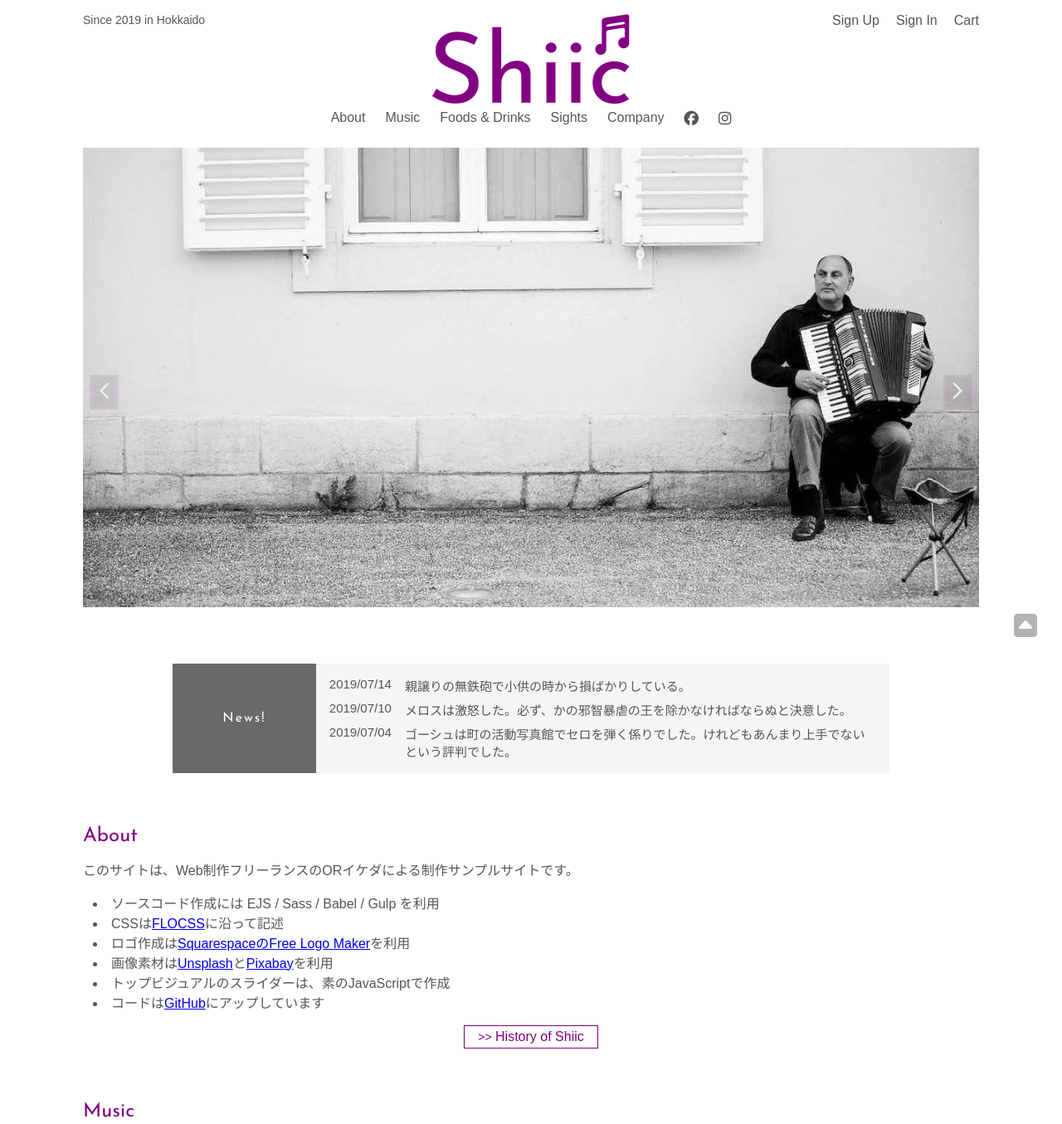
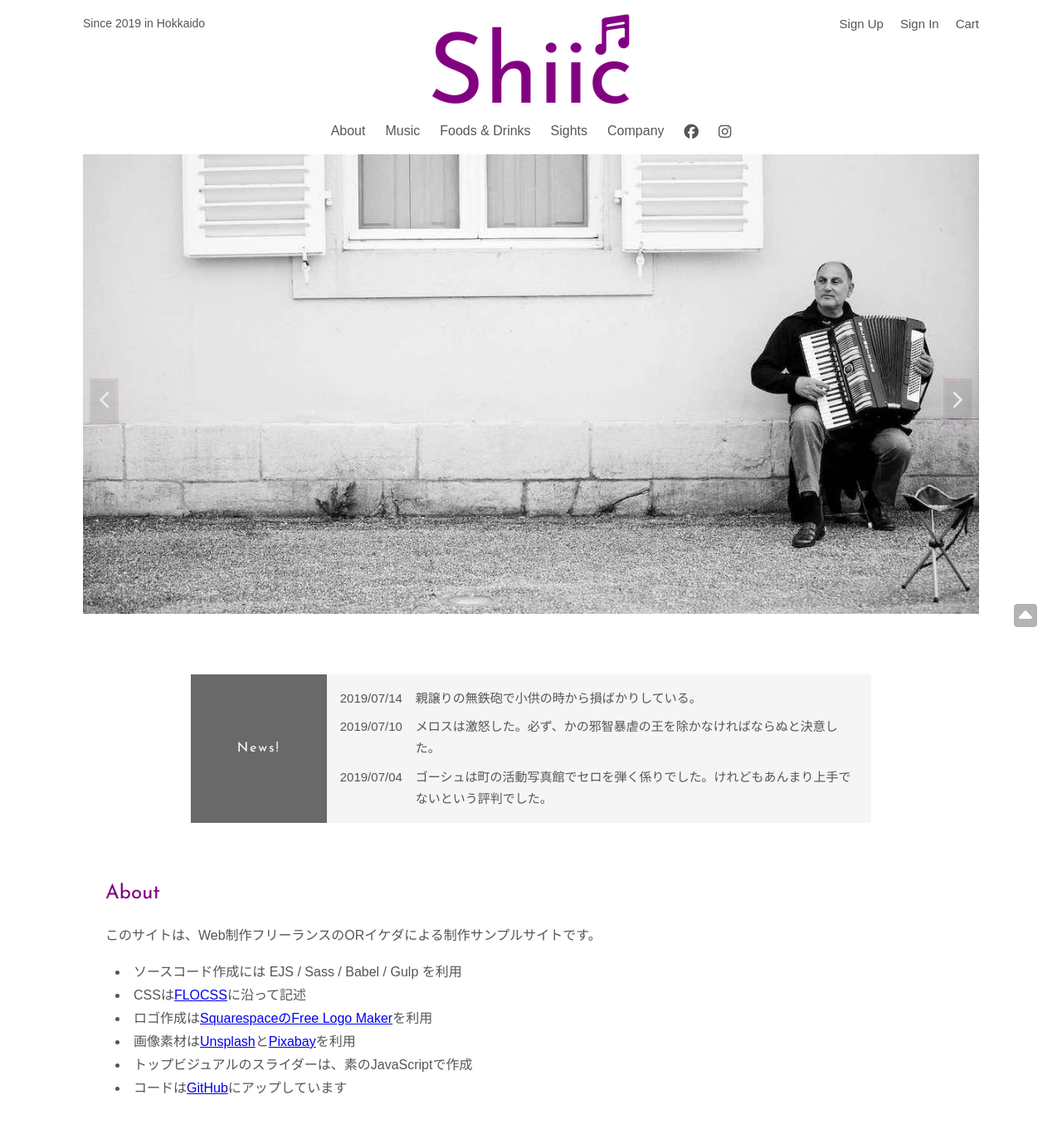
Before and after one commit to bugalu/sample_site_002_ShiicInc, a website: page src/ejs/index.ejs in a window 1280 px wide. Shown: the top 1355 px of the page at 83% size. Drawn offline with nearby package versions, Linux system fonts and the light colour scheme; files that its build step writes are made by us from their sources; files whose address does not match are found by name.

Commit message:
ブレークポイント変更など

```diff
--- a/src/ejs/index.ejs
+++ b/src/ejs/index.ejs
@@ -70,9 +70,9 @@ let randNum = Math.floor(Math.random()*1000);
       <p class="header__established">Since 2019 in Hokkaido</p>
       <div class="p-header__shop-nav">
         <ul class="font-black">
-          <li><a href="#" target="_blank">Sign Up</a></li>
-          <li><a href="#" target="_blank"><span>Sign In</span></a></li>
-          <li><a href="#" target="_blank"><span>Cart</span></a></li>
+          <li class="font-s"><a href="#" target="_blank">Sign Up</a></li>
+          <li class="font-s"><a href="#" target="_blank"><span>Sign In</span></a></li>
+          <li class="font-s"><a href="#" target="_blank"><span>Cart</span></a></li>
         </ul>
       </div>
       <!-- /.shop-nav -->
@@ -158,7 +158,7 @@ let randNum = Math.floor(Math.random()*1000);
         </ul>
       </div>
       <div class="p-about__button p-about__button-roll font-purple inview" data-type="fadeIn">
-        <div class="btn">
+        <div class="btn font-m">
           <span class="font-xs">&gt;&gt;</span> History of Shiic
         </div>
       </div>
--- a/src/sass/style.scss
+++ b/src/sass/style.scss
@@ -8,8 +8,9 @@ $rfs-base-value: 1rem;
 /* variables
    ------------------------------------------------------ */
 $font-bk: #555555;
-/* ---
-可変フォントサイズ用の変数
+
+/* variables 可変フォントサイズ用の変数
+   ------------------------------------------------------
 768〜1024px幅においてフォントサイズを変化させる
 --- */
 $variable-start: 768;
@@ -31,6 +32,7 @@ body {
   box-sizing: border-box;
   list-style: none;
   text-decoration: none;
+  line-height: 1.75;
 }
 /* default style
    ------------------------------------------------------ */
@@ -149,12 +151,14 @@ li:not([class]),
   @media screen and (min-width: 768px) {
     margin-top: 7rem;
   }
-  @media screen and (min-width: 1200px) {
+  @media screen and (min-width: 1024px) {
     margin-top: 9rem;
   }
 }
 .l-section {
-  margin-top: 1rem;
+  margin: 1rem auto 0;
+  max-width: 1080px;
+  width: 95%;
   @media screen and (min-width: 768px) {
     margin-top: 4rem;
   }
@@ -178,7 +182,7 @@ header
   position: relative;
   margin: 0 auto;
   max-width: 95%;
-  @media screen and (min-width: 1200px) {
+  @media screen and (min-width: 1024px) {
     max-width: 1080px;
   }
 }
@@ -298,7 +302,12 @@ News section
   padding: 0.25rem 0;
 }
 
-@media screen and (min-width: 1200px) {
+.p-news__deck {
+  width: 95%;
+  margin: 0 auto;
+}
+
+@media screen and (min-width: 1024px) {
   .news {
     display: flex;
     justify-content: center;
@@ -360,7 +369,7 @@ About section
   display: flex;
   justify-content: center;
   position: relative;
-  margin: 1rem 0;
+  margin-top: 2rem;
   .btn {
     border: 1px solid purple;
     padding: 0.25rem 1rem;
@@ -403,6 +412,7 @@ Music section
 
 .p-music__text {
   margin-top: 0.5rem;
+  min-height: 10rem;
 }
 
 /***
@@ -439,6 +449,9 @@ Sights section
     width: 100%;
     min-width: 200px;
   }
+}
+.p-sights .caption {
+  text-align: center;
 }
 
 /***
```
Also changed, not shown: dist/css/style.css, dist/index.html, 1 other file.
